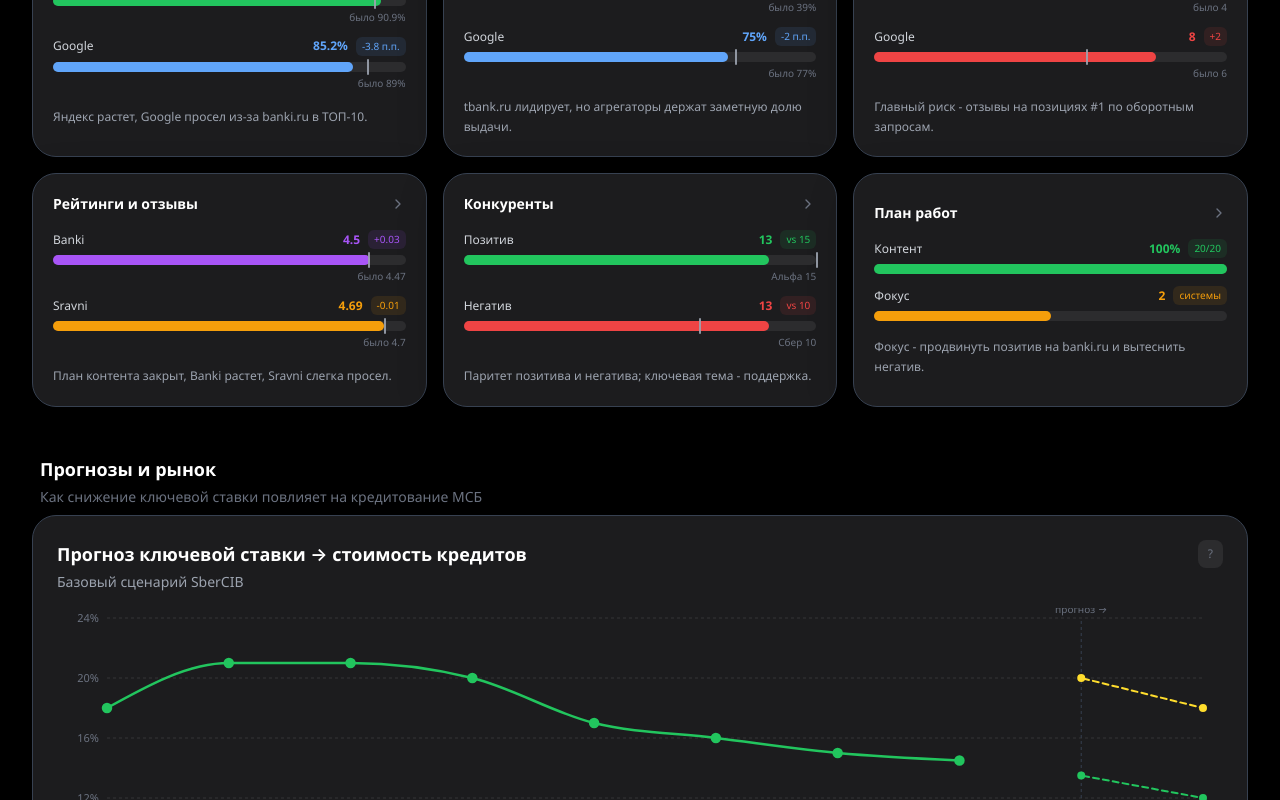
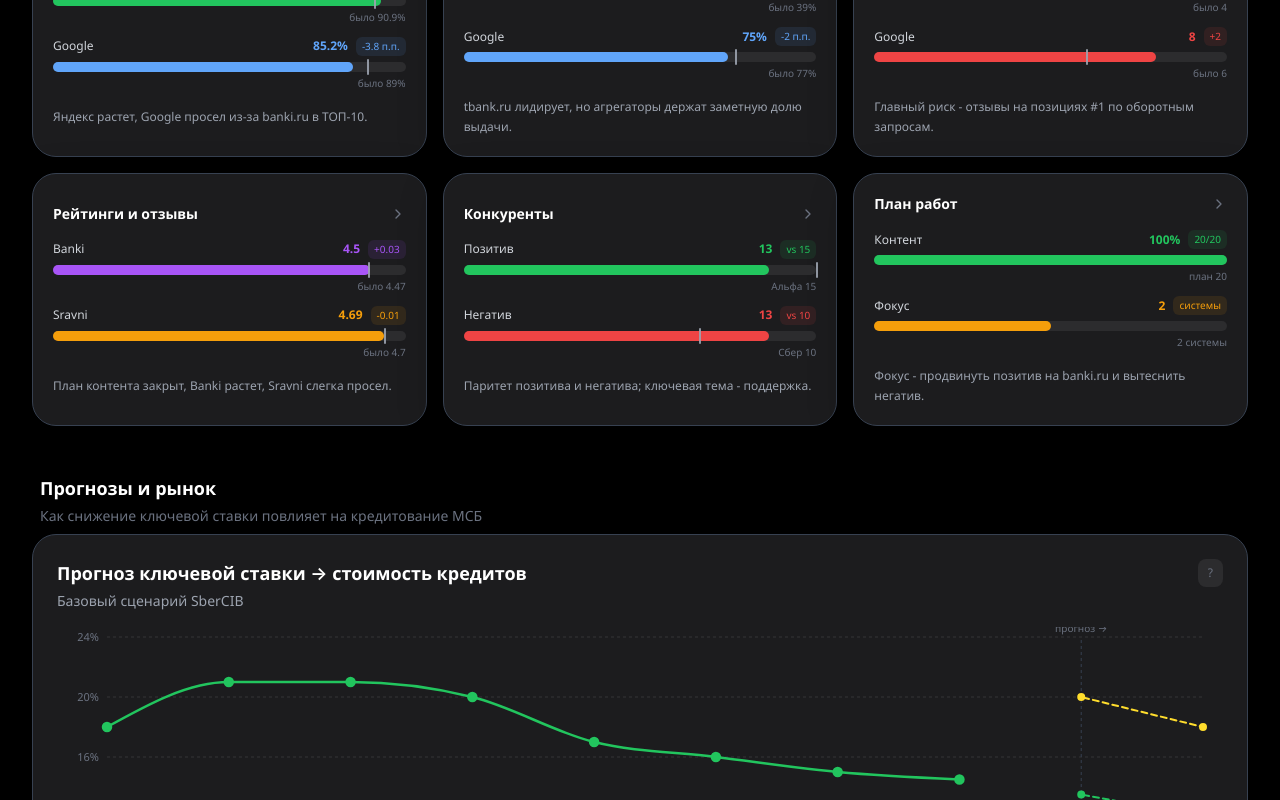
Before and after one commit to Kosxy/tbank-dashboard, a React (Vite) app: page / in a window 1280 px wide. Shown: the part 2813-3613 px from the top of the page. Built offline with nearby package versions, Linux system fonts and the light colour scheme.

Commit message:
Align plan work card with other entries

```diff
--- a/src/App.jsx
+++ b/src/App.jsx
@@ -425,8 +425,8 @@
     visual: {
       max: 100,
       rows: [
-        { label: "Контент", value: 100, display: "100%", delta: "20/20", color: "#22C55E" },
-        { label: "Фокус", value: 50, display: "2", delta: "системы", color: "#F59E0B" },
+        { label: "Контент", value: 100, display: "100%", delta: "20/20", secondaryLabel: "план 20", color: "#22C55E" },
+        { label: "Фокус", value: 50, display: "2", delta: "системы", secondaryLabel: "2 системы", color: "#F59E0B" },
       ],
     },
   },
@@ -519,6 +519,7 @@
     {entry.visual.rows.map((row) => {
       const width = Math.min(100, (row.value / entry.visual.max) * 100);
       const previousWidth = row.previous === undefined ? null : Math.min(100, (row.previous / entry.visual.max) * 100);
+      const secondaryLabel = row.secondaryLabel || row.previousLabel;
 
       return (
         <div key={row.label}>
@@ -535,11 +536,11 @@
               <div className="absolute top-[-3px] h-4 w-[2px] rounded-full" style={{ left: `${previousWidth}%`, backgroundColor: "#9CA3AF", opacity: 0.9 }} />
             )}
           </div>
-          {row.previousLabel && (
-            <div className="flex justify-end mt-1">
-              <span className="text-[10px]" style={{ color: "#6B7280" }}>{row.previousLabel}</span>
-            </div>
-          )}
+          <div className="flex justify-end mt-1" style={{ minHeight: "14px" }}>
+            {secondaryLabel && (
+              <span className="text-[10px]" style={{ color: "#6B7280" }}>{secondaryLabel}</span>
+            )}
+          </div>
         </div>
       );
     })}
```
